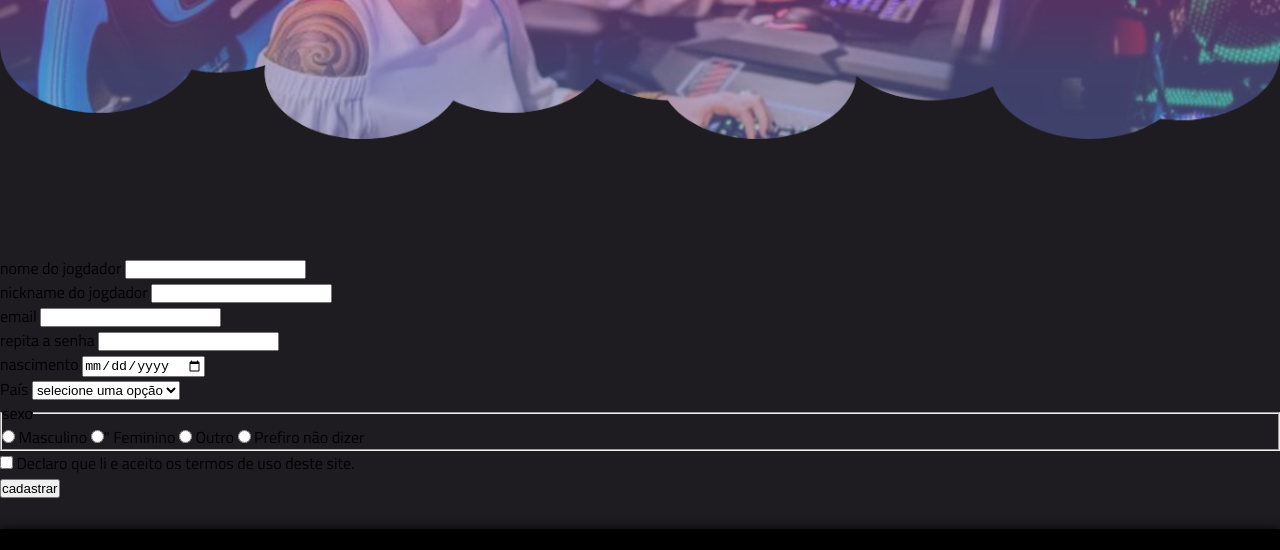
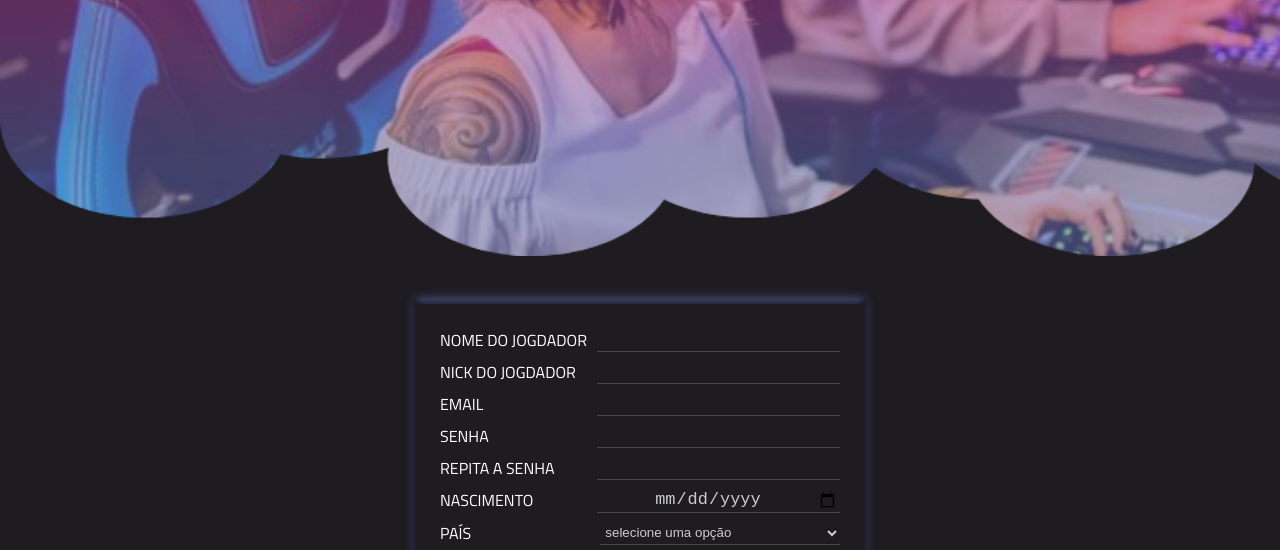
Before and after one commit to pedrokamodaoficial/e-players, a plain HTML site: page cadastro.html in a window 1280 px wide. Shown: the part 186-736 px from the top of the page. Drawn offline with Linux system fonts and the light colour scheme.

Commit message:
pagina de cadastro finalizada

```diff
--- a/cadastro.html
+++ b/cadastro.html
@@ -38,7 +38,7 @@
             <div class="titulo_pagina">
                 <h1>Cadastro de Jogador</h1>
             </div>
-        <form action="" method="post">
+        <form class="form_cadastro" action="" method="post">
 
             <div class="campo">
                 <label for="none">nome do jogdador</label>
@@ -46,15 +46,19 @@
             </div>
 
             <div class="campo">
-                <label for="nick">nickname do jogdador</label>
+                <label for="nick">nick do jogdador</label>
                 <input type="text" name="nickdojogador" id="nick">
             </div>
 
             <div class="campo">
                 <label for="email">email</label>
+                <input type="email" name="email" id="email">
+            </div>
+
+            <div class="campo">
+                <label for="senha">senha</label>
                 <input type="password" name="senha" id="senha">
             </div>
-
             <div class="campo">
                 <label for="senha_confirmada">repita a senha</label>
                 <input type="password" name="senha_confirmada" id="senha_confirmada">
@@ -62,7 +66,7 @@
 
             <div class="campo">
                 <label for="nascimento">nascimento</label>
-                <input type="date" name="nascimento" id="nascimento">
+                <input type="date" name="nascimento" id="nascimento" max="2020-03-05" min="1900-01-01">
             </div>
 
             <div class="campo">
@@ -92,13 +96,13 @@
 
             </fieldset>
 
-            <div class="campo">
+            <div class="campo termos">
                 <input type="checkbox" name="check" id="check">
                 <label for="check">
                     Declaro que li e aceito os termos de uso deste site.
                 </label>
             </div>
-            <button type="submit">cadastrar</button>
+            <button type="submit" class="btn gradient">cadastrar</button>
         </form>
     </main>
     <footer>
--- a/css/style.css
+++ b/css/style.css
@@ -230,8 +230,7 @@ footer p{
     width: 100%;
     height: 320px;
     background-image: url("../img/cadastro.png");
-    background-attachment: fixed;
-    background-size: contain;
+    background-size: cover;
     background-repeat: no-repeat;
     color: white;
     display: flex;
@@ -240,3 +239,73 @@ footer p{
     text-transform: uppercase;
     padding-top: 3em;
 }
+.form_cadastro{
+    width: 100%;
+    max-width: 400px;
+    box-shadow: 0px 0px 3px 3px rgba(0, 0, 0, 0.5), 0px -4px 10px rgba(114,119,195,0.8);
+    margin: auto;
+    display: flex;
+    flex-direction: column;
+    align-items: center;
+    align-content: space-between;
+    color: white;
+    margin-top: 3em;
+    margin-bottom: 3em;
+    padding: 1.5em;
+}
+.campo{
+    width: 100%;
+    display: flex;
+    justify-content: space-between;
+    margin-bottom: 0.5em;
+}
+.campo label{
+    text-transform: uppercase;
+}
+input[type="text"],
+input[type="email"],
+input[type="password"],
+input[type="date"],
+select{
+    border: none;
+    background-color: #1E1C21;
+    color: #ccc;
+    border-bottom: 1px solid #474747 ;
+    width: 60%;
+    padding: 0.1em;
+}
+input[type="date"]{
+    text-align: center;
+    font-size:1.3em ;
+}
+input:focus, select:focus{
+    border: none;
+    background-color: #474747;
+}
+fieldset{
+    width: 100%;
+    border: none;
+}
+fieldset legend{
+    text-transform: uppercase;
+}
+input[type="radio"]{
+    margin-right: 0.1em;
+}
+fieldset label{
+    margin-right: 0.5em;
+}
+.termos{
+    align-items: center;
+    justify-content: start;
+}
+.termos label{
+    text-transform: lowercase;
+    margin-left: 0.5em;
+}
+.form_cadastro button{
+    border: none;
+    width: 60%;
+    margin-top: 2em;
+    cursor: pointer;
+}
```
